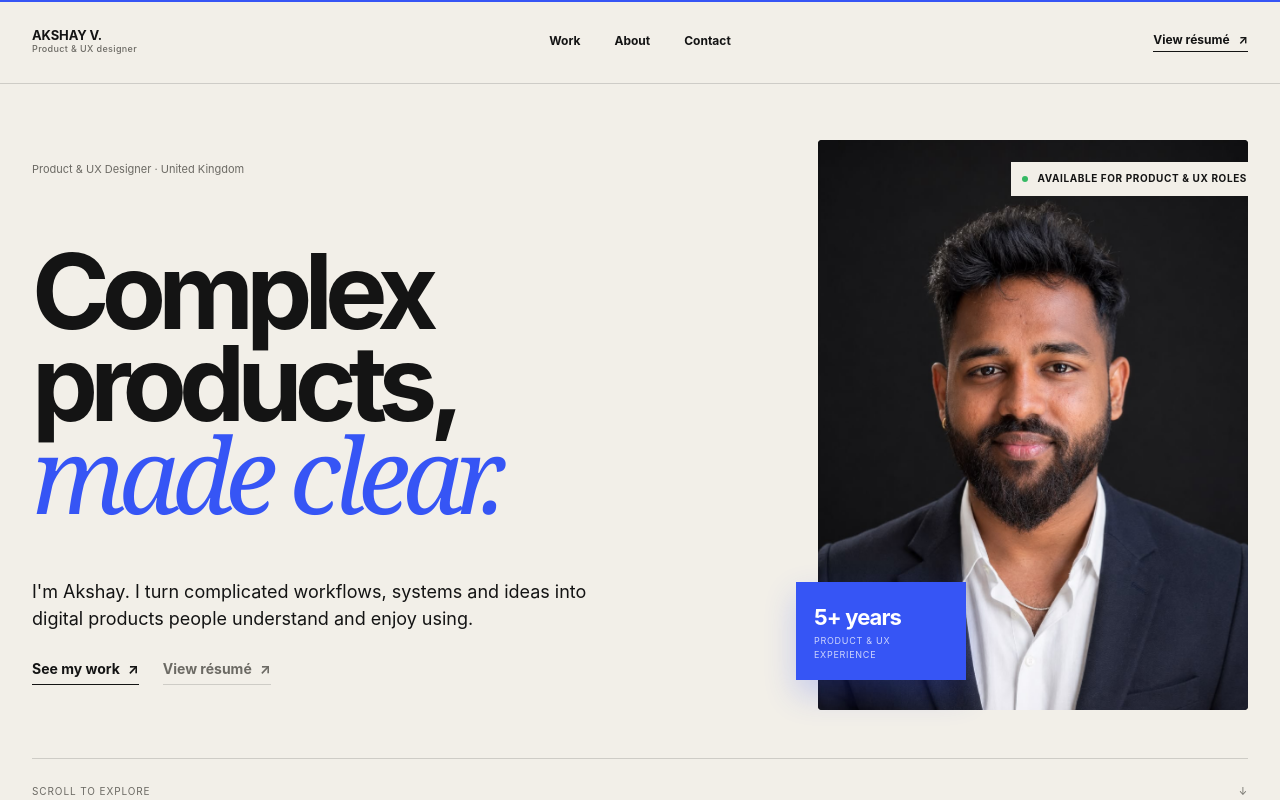
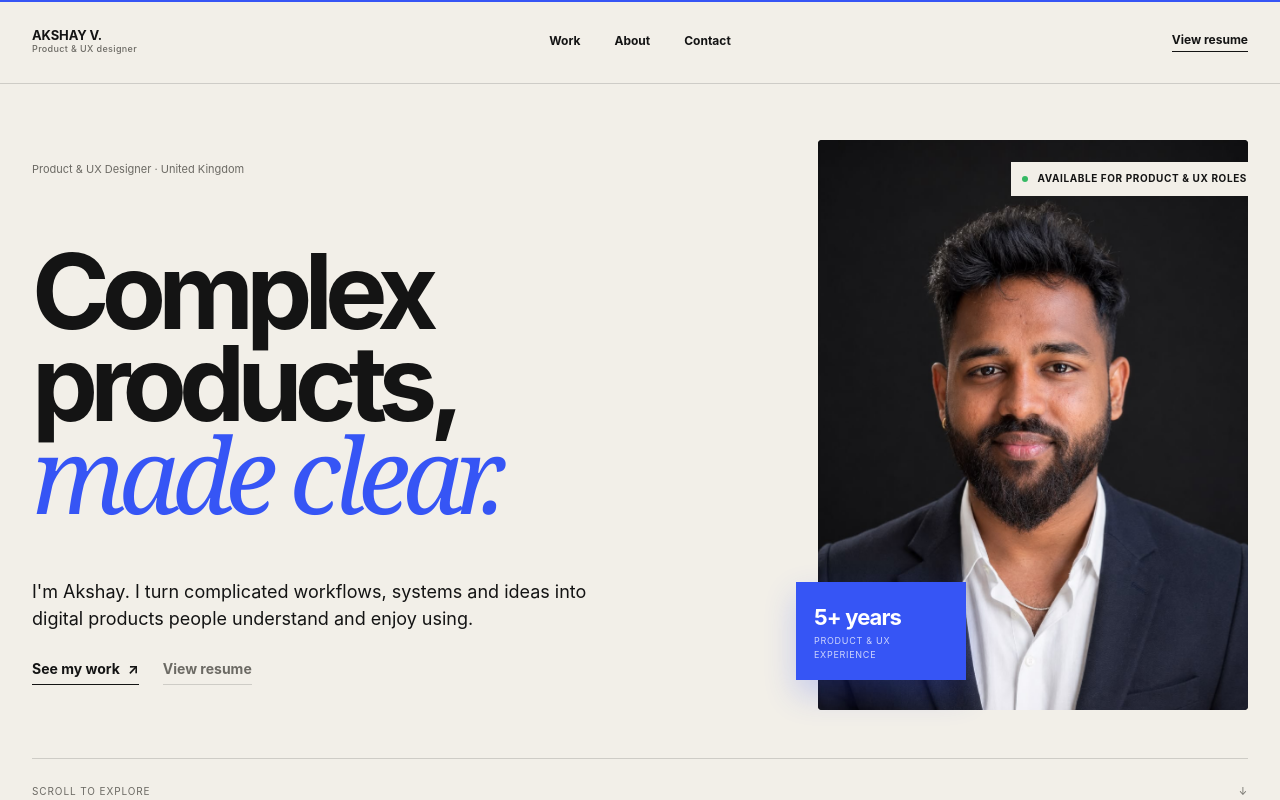
Before and after one commit to Akshayux/akshay-portfolio, a Next.js app: page / in a window 1280 px wide. Shown: the top 800 px of the page. Built offline with nearby package versions, Linux system fonts and the light colour scheme.

Commit message:
Simplify resume labels across portfolio

```diff
--- a/app/about/page.tsx
+++ b/app/about/page.tsx
@@ -6,7 +6,7 @@ export const metadata:Metadata={title:'About',description:'About Akshay Venkata
 
 export default function AboutPage(){return <PageFrame>
   <section className="about-hero shell">
-    <div className="about-hero-copy reveal"><Status/><span className="eyebrow">About Akshay</span><h1 data-parallax-layer data-parallax-speed="10">I ask why before drawing what.</h1><p>I&apos;m a Product and UX Designer based in the UK. I work on complex digital products—from travel booking and enterprise tools to public-interest platforms and mobile apps.</p><div className="hero-actions"><Button href="/resume">View résumé <Arrow/></Button><Button href="/work" secondary>View work</Button></div></div>
+    <div className="about-hero-copy reveal"><Status/><span className="eyebrow">About Akshay</span><h1 data-parallax-layer data-parallax-speed="10">I ask why before drawing what.</h1><p>I&apos;m a Product and UX Designer based in the UK. I work on complex digital products—from travel booking and enterprise tools to public-interest platforms and mobile apps.</p><div className="hero-actions"><Button href="/resume">View resume</Button><Button href="/work" secondary>View work</Button></div></div>
     <div className="about-hero-image reveal" data-parallax><img src="/figma/about-photo-v2.png" alt="Akshay standing beside the coast"/></div>
   </section>
 
--- a/app/components.tsx
+++ b/app/components.tsx
@@ -15,7 +15,7 @@ export function SiteHeader(){
         <Link href="/about">About</Link>
         <Link href="/contact">Contact</Link>
       </nav>
-      <Link className="header-action" href="/resume">View résumé <Arrow/></Link>
+      <Link className="header-action" href="/resume">View resume</Link>
     </div>
   </header>;
 }
@@ -103,7 +103,7 @@ export function ContactPanel(){
 export function SiteFooter(){
   return <footer className="site-footer"><div className="shell">
     <p>© 2026 {profile.name} · Product & UX Designer</p>
-    <div><Link href="/resume">Résumé</Link><a href={`mailto:${profile.email}`}>Email</a>{socials.map(item=><a key={item.label} href={item.href} target="_blank" rel="noreferrer">{item.label}</a>)}<a href="#top">Back to top ↑</a></div>
+    <div><Link href="/resume">Resume</Link><a href={`mailto:${profile.email}`}>Email</a>{socials.map(item=><a key={item.label} href={item.href} target="_blank" rel="noreferrer">{item.label}</a>)}<a href="#top">Back to top ↑</a></div>
   </div></footer>;
 }
 
--- a/app/contact/page.tsx
+++ b/app/contact/page.tsx
@@ -11,7 +11,7 @@ export default function ContactPage(){return <main id="top" className="contact-p
     <div className="contact-content reveal">
       <p>I&apos;m looking for a Product or UX Design role where I can stay close to the work, learn from what ships and improve it over time. I&apos;m also open to selected freelance projects.</p>
       <div className="contact-primary"><span>Best way to reach me</span><a href={`mailto:${profile.email}`}>{profile.email} <Arrow/></a><small>I usually reply within two working days.</small></div>
-      <div className="contact-buttons"><Button href={`mailto:${profile.email}?subject=Design%20opportunity`}>Email me <Arrow/></Button><Button href="/resume" secondary>View résumé <Arrow/></Button></div>
+      <div className="contact-buttons"><Button href={`mailto:${profile.email}?subject=Design%20opportunity`}>Email me <Arrow/></Button><Button href="/resume" secondary>View resume</Button></div>
     </div>
   </section>
   <section className="contact-details shell reveal">
--- a/app/page.tsx
+++ b/app/page.tsx
@@ -8,7 +8,7 @@ export default function Home(){return <PageFrame>
     <div className="hero-copy">
       <span className="hero-label">Product & UX Designer · United Kingdom</span>
       <h1 data-parallax-layer data-parallax-speed="12">Complex products,<br/><em>made clear.</em></h1>
-      <div className="hero-intro"><p>I&apos;m Akshay. I turn complicated workflows, systems and ideas into digital products people understand and enjoy using.</p><div><Link className="text-link" href="/work">See my work <Arrow/></Link><Link className="text-link quiet-link" href="/resume">View résumé <Arrow/></Link></div></div>
+      <div className="hero-intro"><p>I&apos;m Akshay. I turn complicated workflows, systems and ideas into digital products people understand and enjoy using.</p><div><Link className="text-link" href="/work">See my work <Arrow/></Link><Link className="text-link quiet-link" href="/resume">View resume</Link></div></div>
     </div>
     <div className="hero-visual reveal" data-parallax>
       <div className="portrait-frame"><img src="/akshay-portrait.jpg" alt="Akshay Venkata Narayana, Product Designer"/></div>
--- a/app/resume/page.tsx
+++ b/app/resume/page.tsx
@@ -3,12 +3,12 @@ import {SiteFooter,SiteHeader} from '../components';
 import {capabilities,experience,profile} from '../data';
 import ResumeActions from './resume-actions';
 
-export const metadata:Metadata={title:'Résumé',description:'Résumé of Akshay Venkata Narayana, Product and UX Designer based in the United Kingdom.'};
+export const metadata:Metadata={title:'Resume',description:'Resume of Akshay Venkata Narayana, Product and UX Designer based in the United Kingdom.'};
 
 export default function ResumePage(){return <main id="top" className="resume-page">
   <SiteHeader/>
   <article className="resume-sheet shell">
-    <header className="resume-heading reveal"><div><span>Résumé · 2026</span><h1>{profile.name}</h1><p>Product & UX Designer</p></div><div className="resume-contact"><a href={`mailto:${profile.email}`}>{profile.email}</a><a href="tel:+447810120379">{profile.phone}</a><a href="https://linkedin.com/in/akshayproductdesigner" target="_blank" rel="noreferrer">LinkedIn ↗</a><span>Edinburgh, United Kingdom</span><ResumeActions/></div></header>
+    <header className="resume-heading reveal"><div><span>Resume · 2026</span><h1>{profile.name}</h1><p>Product & UX Designer</p></div><div className="resume-contact"><a href={`mailto:${profile.email}`}>{profile.email}</a><a href="tel:+447810120379">{profile.phone}</a><a href="https://linkedin.com/in/akshayproductdesigner" target="_blank" rel="noreferrer">LinkedIn ↗</a><span>Edinburgh, United Kingdom</span><ResumeActions/></div></header>
 
     <section className="resume-section resume-summary"><h2>Profile</h2><p>Product and UX Designer with 5+ years of experience turning complex requirements into clear user journeys, scalable design systems and production-ready interfaces. Experienced across AI, SaaS, enterprise platforms, luxury travel, public-interest services and mobile products. Comfortable working from research and information architecture through interaction design, visual design and developer handoff.</p></section>
 
```
